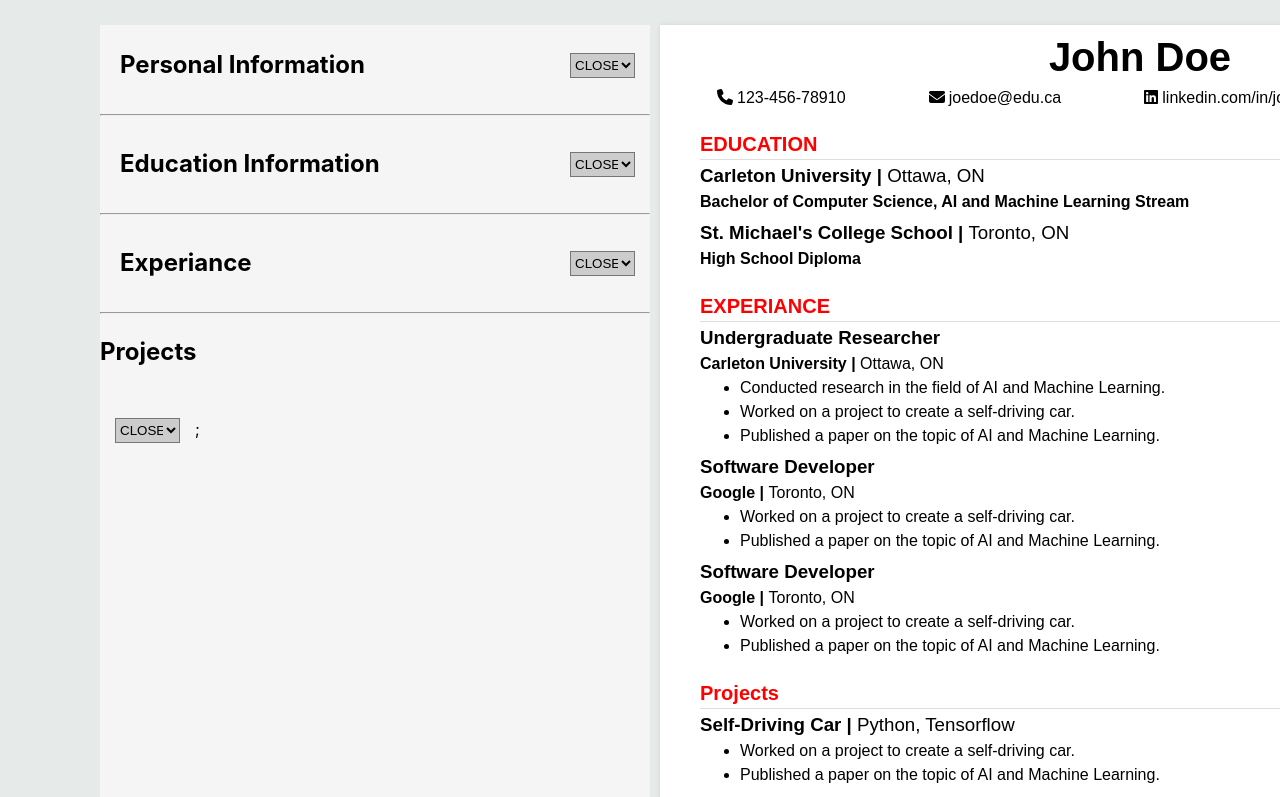
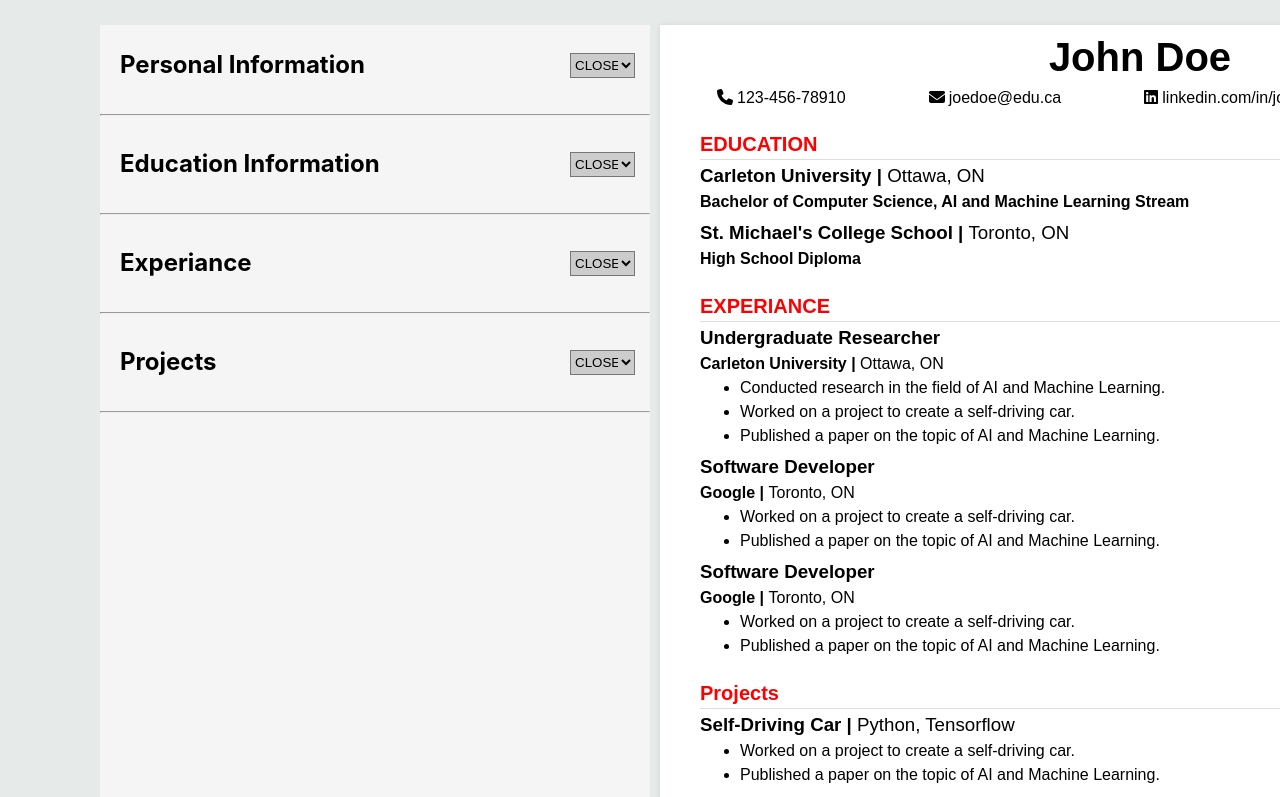
Before and after one commit to Jonathan03ant/CVBuilder, a React (Vite) app: page / in a window 1280 px wide. Shown: the top 797 px of the page. Built offline with nearby package versions, Linux system fonts and the light colour scheme; a web font is replaced by a local one.

Commit message:
Minor modifications

```diff
--- a/src/Components/experianceEditor.jsx
+++ b/src/Components/experianceEditor.jsx
@@ -24,7 +24,7 @@ export default function Experiance({
                 </select>
             </div>
             <hr />
-            {!hidden && experiance.map((job) => (
+            {!hidden && experiance && Array.isArray(experiance) && experiance.map((job) => (
                 <div className="informationEditor" key={job.id}>
                     <label>
                         <span>Position Title</span>
--- a/src/Components/projectsEditor.jsx
+++ b/src/Components/projectsEditor.jsx
@@ -11,15 +11,18 @@ export default function Projects({
     const [hidden, setHidden] = useState(true);
     return(
         <div className="editor">
-            <h2 className="infoheader"> Projects </h2>
+            <div className='header-container'>
+                <h2 className="infoHeader"> Projects </h2>
                 <select
-                value={!hidden ? "Edit" : "Close"}
-                onChange={() => setHidden(!hidden)}
-                title={!hidden ? 'Edit Project Details' : 'Done Editing Project Details'}
+                    value = {!hidden ? "Edit": "Close"}
+                    onChange = {() => setHidden(!hidden)}
+                    title= {!hidden ? 'Edit Experiance Details' : 'Done Editing Experiance Details'}
                 >
                     <option value="Edit"> EDIT </option>
                     <option value="Close"> CLOSE</option>
                 </select>
+            </div>
+            <hr />
             {!hidden && projects.map((project) => (
                 <div className="informationEditor" key={project.id}>
                     <label>
@@ -58,12 +61,20 @@ export default function Projects({
                         />
                     </label>
 
-                    <SarEditor
-                        sectionId={project.id}
-                        sarInfo={project.sarInfo}
-                        onAddSar={addProjectSar}
-                        onDeleteSar={deleteProjectSar}
+                    {/*SAR SECTIONS*/}
+
+                    {project.sars.map((sar, index) => (
+                        <div key={sar.id}>
+                            <input
+                                type="text"
+                                value={sar.sarText}
+                                onChange={(e) => editProjectInfo(project.id, 'sars', index, e.target.value)}
                             />
+                            <button onClick={() => deleteProjectSar(project.id, sar.id)}>Delete SAR</button>
+                        </div>
+                    ))}
+                    <button onClick={() => addProjectSar(project.id)}>Add SAR</button>
+
                     <button
                         type="button"
                         className="infoDeletingButton editButton"
@@ -72,7 +83,8 @@ export default function Projects({
                     Remove Project
                     </button>
                 </div>
-            ))};
+            ))}
+
             {!hidden &&(
                 <button
                     type="button"
```
Lines whose indentation alone changed are shown as unchanged.
